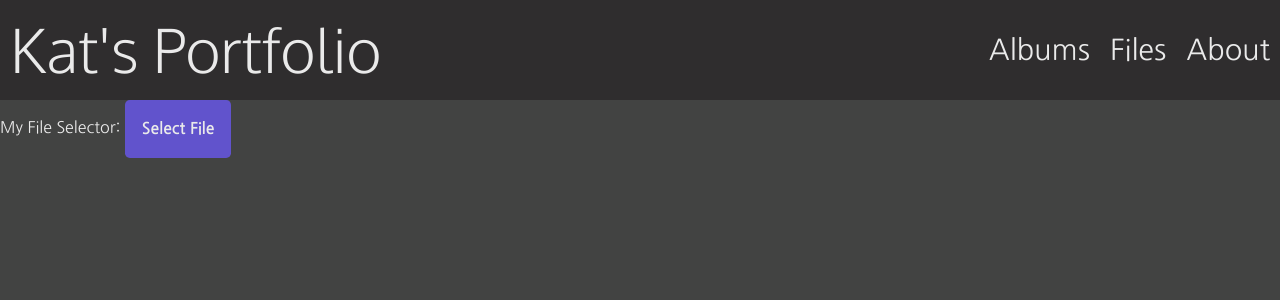
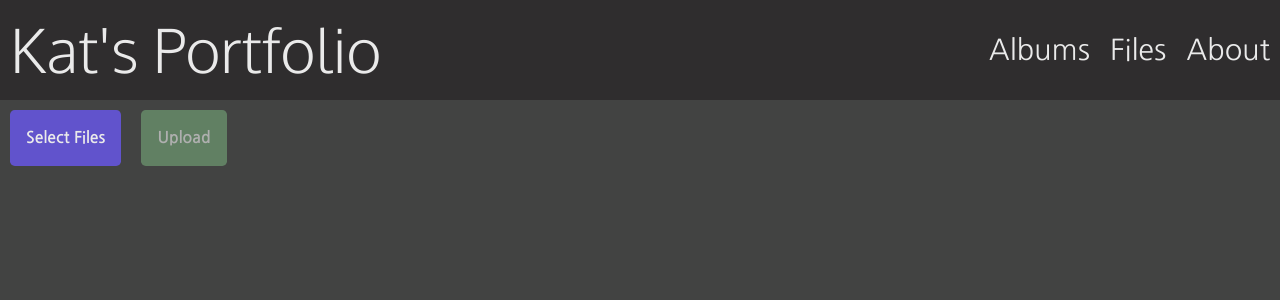
Before and after one commit to KatsuroDev/kat-portfolio, a Vue app: page /admin/upload in a window 1280 px wide. Shown: the top 300 px of the page. Built offline with nearby package versions, Linux system fonts and the light colour scheme.

Commit message:
change button style

```diff
--- a/src/components/Uploader.vue
+++ b/src/components/Uploader.vue
@@ -1,30 +1,48 @@
 <script setup>
+import { ref } from 'vue'
 
-    const props = defineProps({
-    value: String
-    })
 const emit = defineEmits(['input'])
+const filesSelected = ref(false)
 
 function handleFileChange(e) {
     // Whenever the file changes, emit the 'input' event with the file data.
     emit('input', e.target.files)
+    filesSelected.value = e.target.files.length != 0
 }
 </script>
 
 
 <template>
-    <!-- <input type="file" multiple="true" required="true" accept="image/*"/> -->
+    <form>
         <label class="file-select">
             <div class="btn select-button">
-            <span v-if="value">Selected File: {{ value.name }}</span>
-            <span v-else> Select File </span>
+                Select Files
             </div>
             <input @change="handleFileChange" type="file" multiple="true" required="true" accept=".png, .jpeg, .jpg" />
         </label>
+        <label class="file-submit">
+            <div class="btn submit-button" :class="{ disabled: !filesSelected }">
+                Upload
+            </div>
+            <input type="submit" :disabled="filesSelected" />
+        </label>
+    </form>
 </template>
 
 <style scoped>
-.file-select > .select-button {
+.btn {
+    margin: 10px;
+    outline: none !important;
+    border: none;
+}
+
+.btn:hover {
+    outline: none !important;
+    border: none;
+    filter: brightness(1.1)
+}
+
+.file-select>.select-button {
     padding: 1rem;
 
     color: var(--platinum);
@@ -36,8 +54,24 @@
     font-weight: bold;
 }
 
+.file-submit>.submit-button {
+    padding: 1rem;
+
+    color: var(--platinum);
+    background-color: var(--forest-green-crayola);
+
+    border-radius: .3rem;
+
+    text-align: center;
+    font-weight: bold;
+}
+
 /* Don't forget to hide the original file input! */
-.file-select > input[type="file"] {
+.file-select>input[type="file"] {
+    display: none;
+}
+
+.file-submit>input[type="submit"] {
     display: none;
 }
 </style>
--- a/src/views/pages/UploadPage.vue
+++ b/src/views/pages/UploadPage.vue
@@ -13,7 +13,7 @@
 
 <template>
  <MainLayout>
-    <p>My File Selector: <Uploader v-model="files" @input="(newFiles) => files = newFiles"></Uploader></p>
+    <Uploader @input="(newFiles) => files = newFiles"/>
     <div class="row">
         <div v-for="file in files" :key="file.id" class="col-2">
             <img class="img-fluid" :src="getURL(file)" />
@@ -25,4 +25,7 @@
 </template>
 
 <style scoped>
+.row {
+    margin: 0;
+}
 </style>
```
Lines whose indentation alone changed are shown as unchanged.
